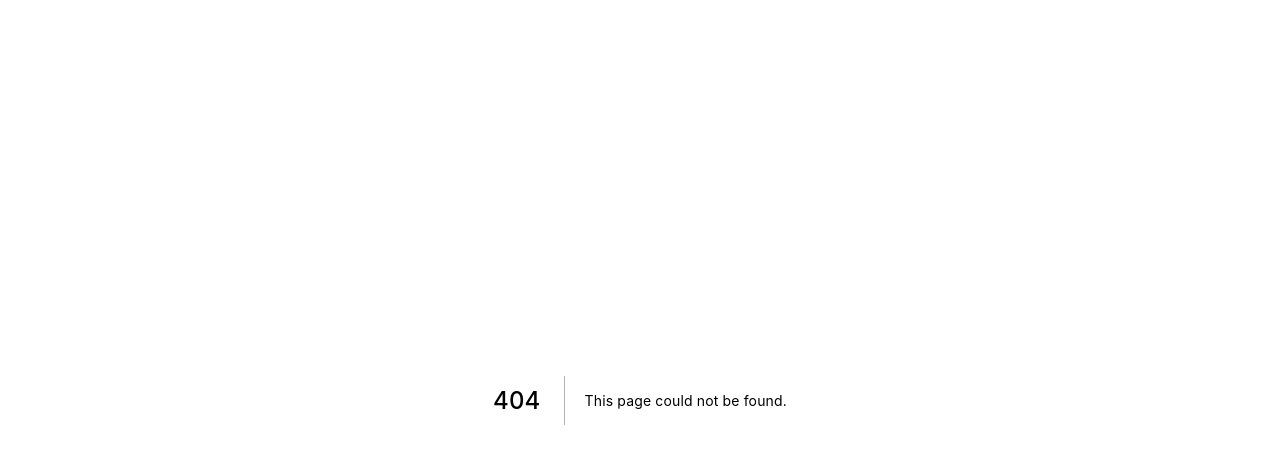
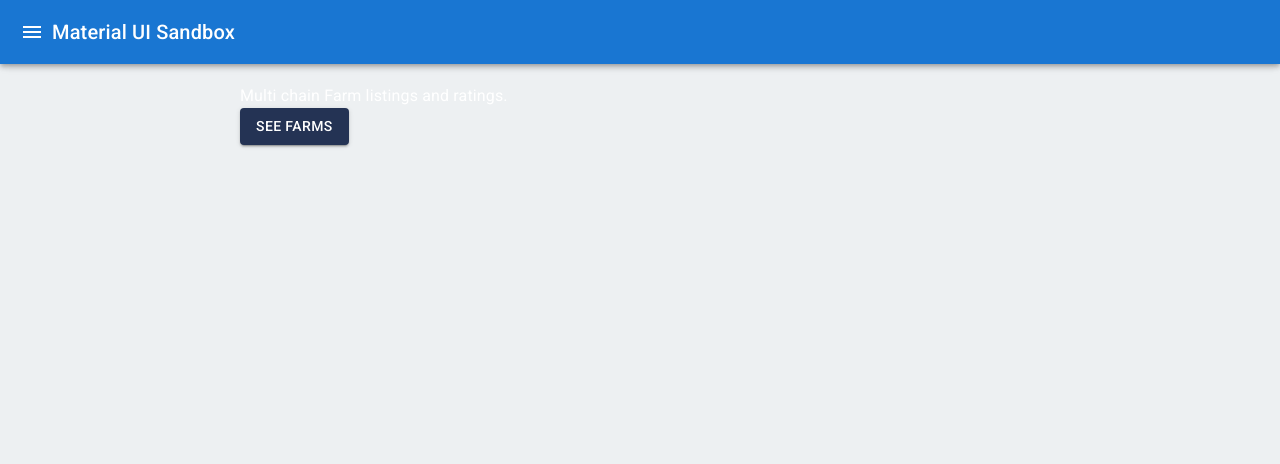
Before and after one commit to NileshPatel17/nextjs-material-ui-sandbox, a Next.js app: page /landing-hero in a window 1280 px wide. Before the commit this address had no page. Shown: the top 464 px of the page. Built offline with nearby package versions, Linux system fonts and the light colour scheme.

Commit message:
3 files modified, 1 added

```diff
--- a/src/Layout/index.tsx
+++ b/src/Layout/index.tsx
@@ -97,6 +97,12 @@ export const Layout: React.FC<LayoutProps> = (props) => {
       icon: '',
       link: '/multi-step-form',
     },
+    {
+      key: 'landing_hero',
+      label: 'Landing Hero',
+      icon: '',
+      link: '/landing-hero',
+    },
   ];
   const drawer = (
     <div>
--- /dev/null
+++ b/src/pages/landing-hero.tsx
@@ -0,0 +1,25 @@
+import Link from 'next/link';
+import { Layout } from '../Layout';
+
+import { Box, Typography, Button } from '@material-ui/core';
+
+import { ReactElement } from 'react';
+
+function LandingHero({ data }) {
+  return (
+    <Box sx={{ marginTop: 20 }}>
+      <Typography>Multi chain Farm listings and ratings.</Typography>
+      <Link href="/" passHref>
+        <Button variant="contained" color="primary">
+          See farms
+        </Button>
+      </Link>
+    </Box>
+  );
+}
+
+LandingHero.getLayout = function getLayout(page: ReactElement) {
+  return <Layout>{page}</Layout>;
+};
+
+export default LandingHero;
--- a/src/theme/index.ts
+++ b/src/theme/index.ts
@@ -26,6 +26,14 @@ const lightTheme = createMuiTheme({
       paper: '#fff',
     },
     divider: '#A4A6B3',
+  },
+  typography: {
+    color: '#243354',
+    h1: {
+      fontWeight: 700,
+      fontSize: '36px',
+      lineHeight: '44px',
+    },
   },
 });
 
```
Also changed, not shown: 1 other file (tests, documents, lock files or other folders).
